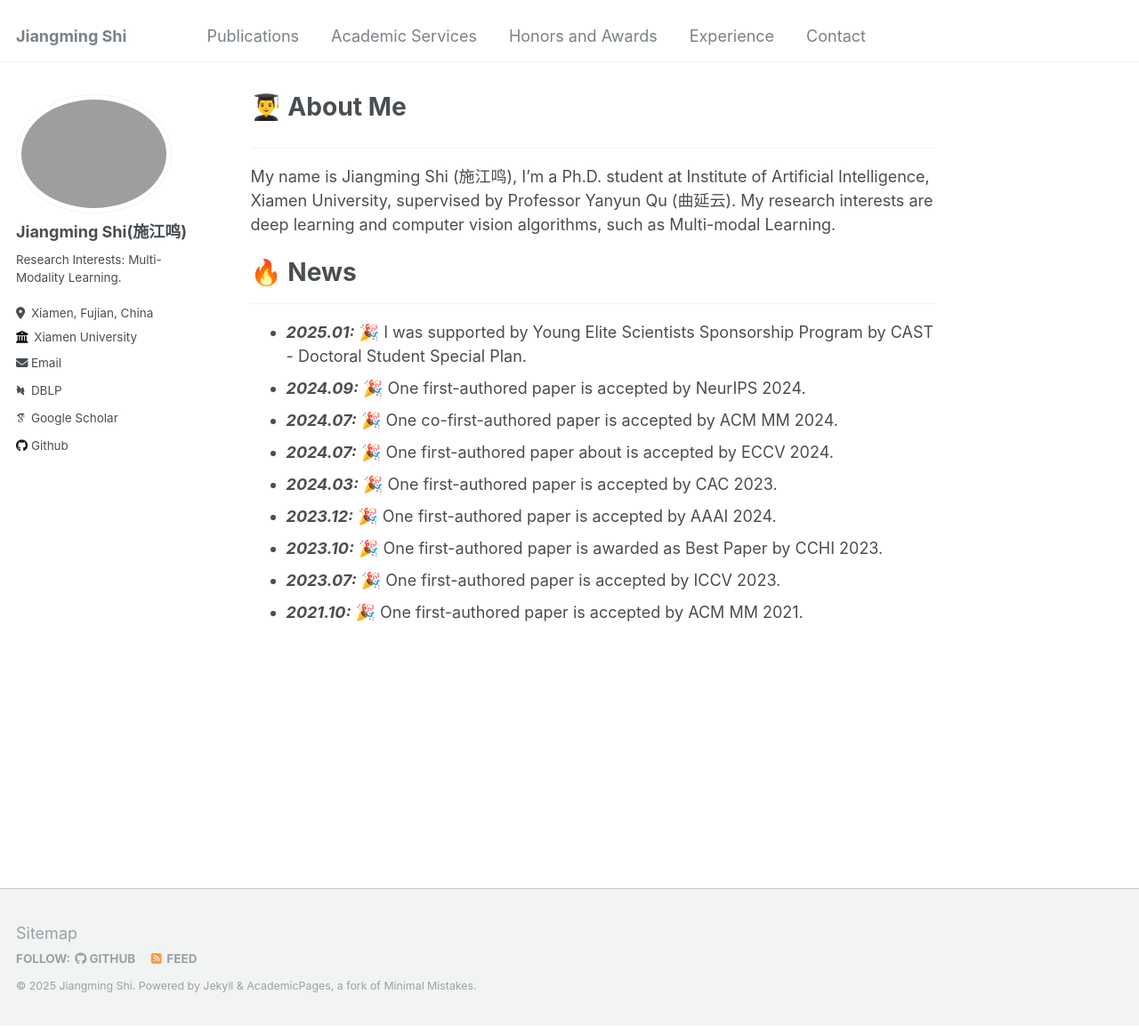
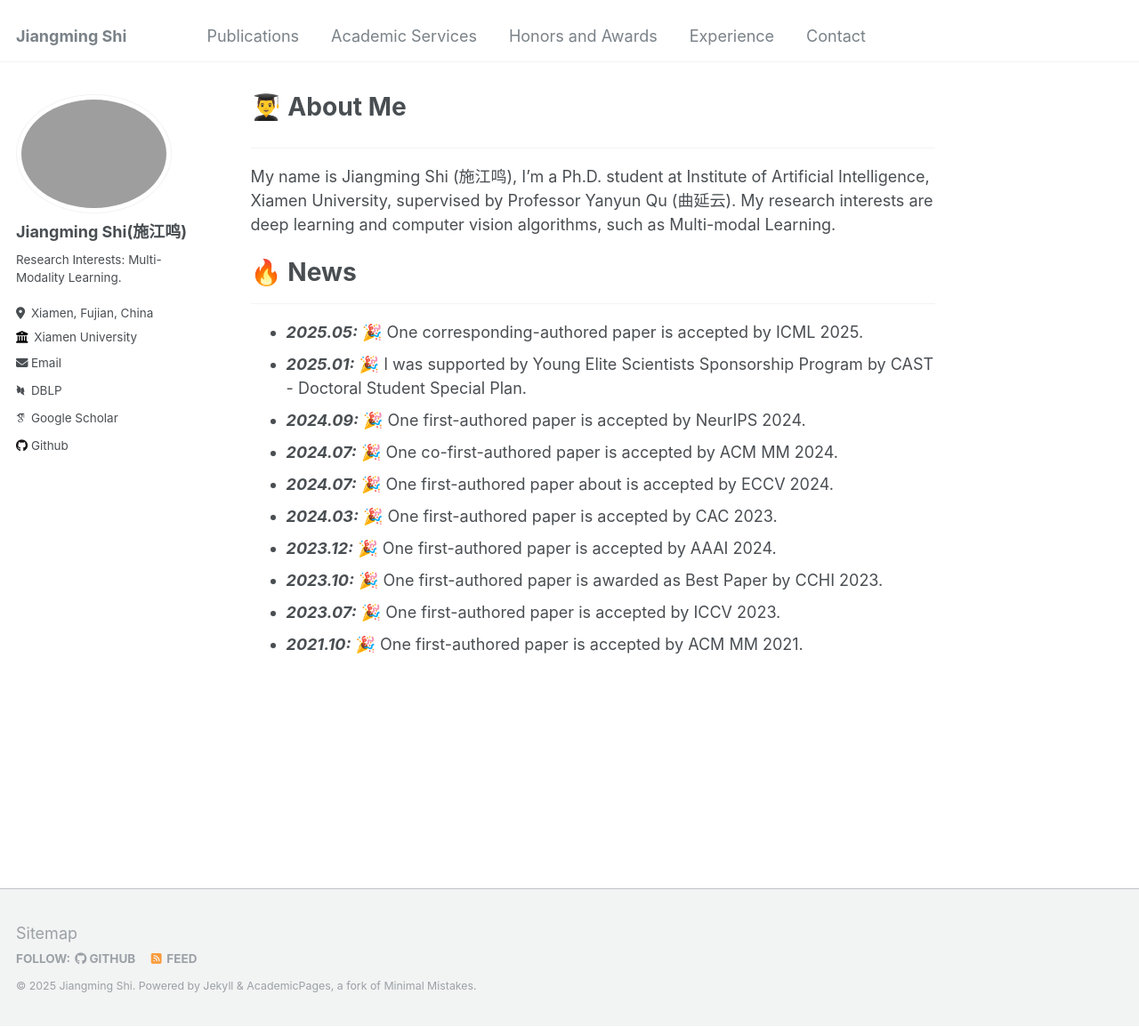
Before and after one commit to shijiangming1/shijiangming1.github.io, a Jekyll site: the page built from _pages/about.md, in a window 1280 px wide and 1155 px high. Shown: the whole window at 89% size. Built offline with Jekyll 4.4.1, drawn with Linux system fonts in a browser that asks for light colours; some web fonts are replaced.

Commit message:
Update about.md

```diff
--- a/_pages/about.md
+++ b/_pages/about.md
@@ -15,6 +15,9 @@ My name is Jiangming Shi (施江鸣), I'm a Ph.D. student at Institute of Artifi
 ======
 <hr>
 <ul>
+  <li>
+    <strong><i>2025.05:</i></strong> 🎉 One corresponding-authored paper is accepted by ICML 2025.
+  </li>
    <li>
     <strong><i>2025.01:</i></strong> 🎉 I was supported by Young Elite Scientists Sponsorship Program by CAST - Doctoral Student Special Plan.
   </li>
```
